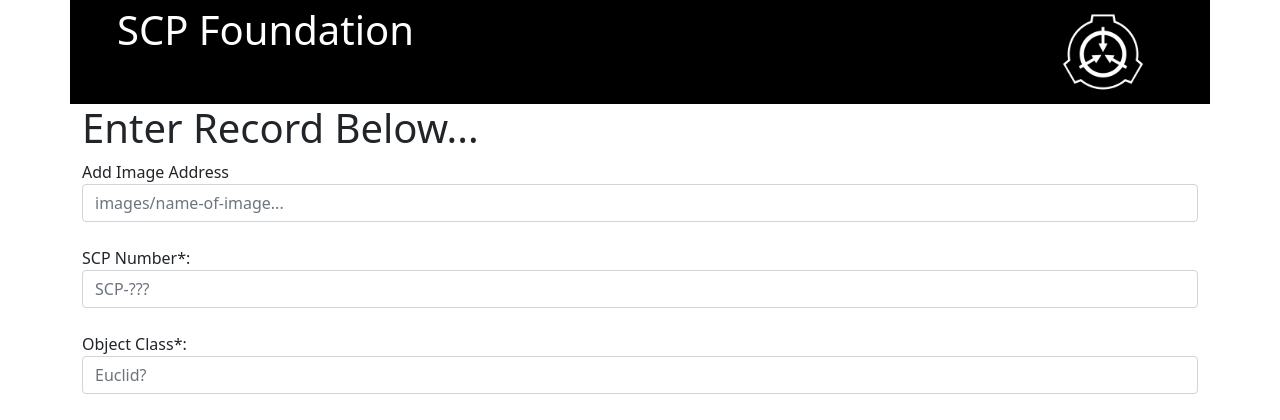
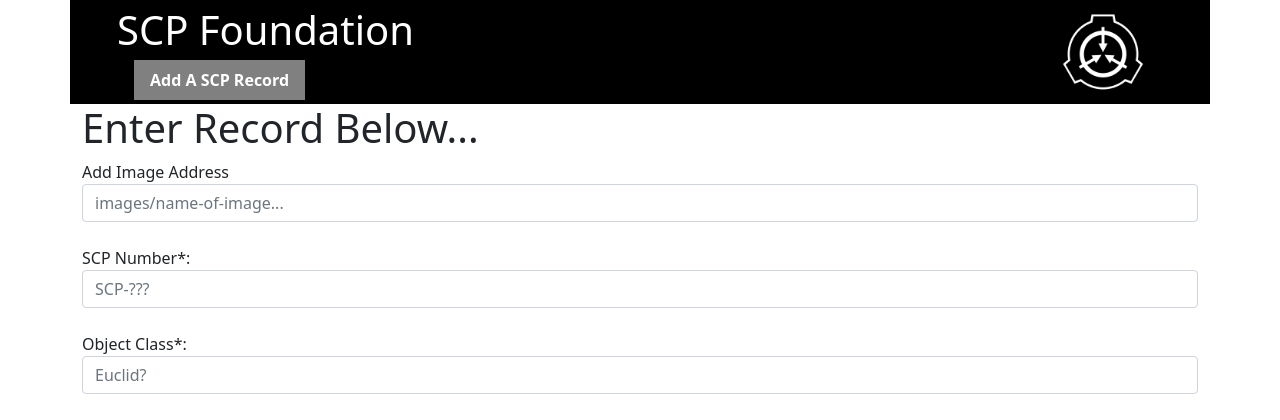
Before and after one commit to Kakapo115/5210_Assignment_3, a PHP site: page /form.php in a window 1280 px wide. Shown: the top 420 px of the page. Run offline with PHP 8.4, Linux system fonts and the light colour scheme; tables that the repository leaves empty or names only in its code hold one stand-in row (values such as "Sample post"); data that the repository does not hold is empty.

Commit message:
Fourth Commit

```diff
--- a/form.php
+++ b/form.php
@@ -13,11 +13,25 @@
   </head>
   <body class="container">
 
-      <!-- Menu Div -->
+  <!-- This is for the database connection -->
+  <?php include "connection.php"; ?>
+
+    <!-- Menu Div -->
     <div class="row" id="header">
         <div class="col">
             <img src="images/logo.png" id="header_image" alt="SCP Logo">
             <a class="navbar-brand head-text" href="index.php" style="font-size: 40px;">SCP Foundation</a>
+            <ul class="nav">
+                <!-- Run PHP loop through db and display h1 here, and this will be our menu -->
+                <?php foreach($result as $link): ?>
+                    <li>
+                        <a href="index.php?link='<?php echo $link['scpNumber']; ?>'" class="nav-link head-links"><?php echo $link['scpNumber']; ?></a>
+                    </li>
+                <?php endforeach; ?>
+                <li class="nav-item active">
+                    <a href="form.php" class="nav-link head-links">Add A SCP Record</a>
+                </li>
+            </ul>
         </div>
     </div>
 
```
